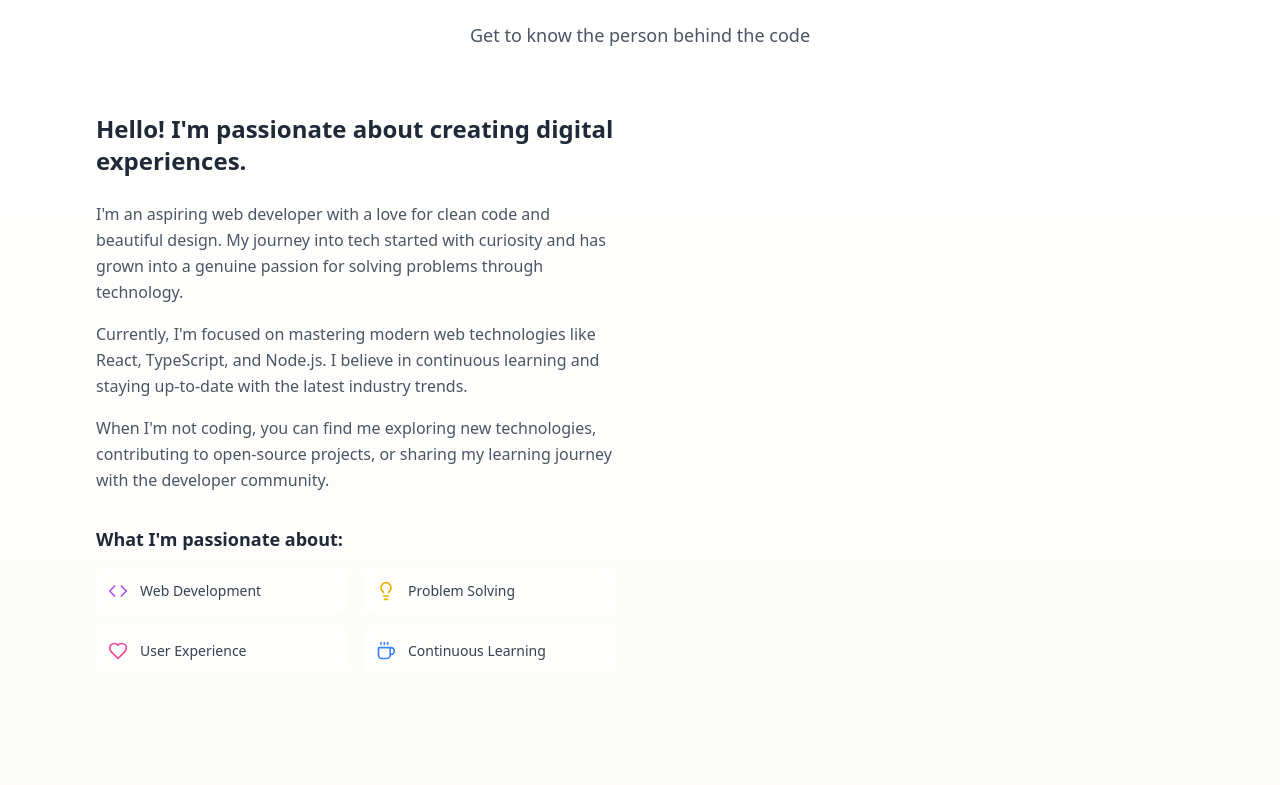
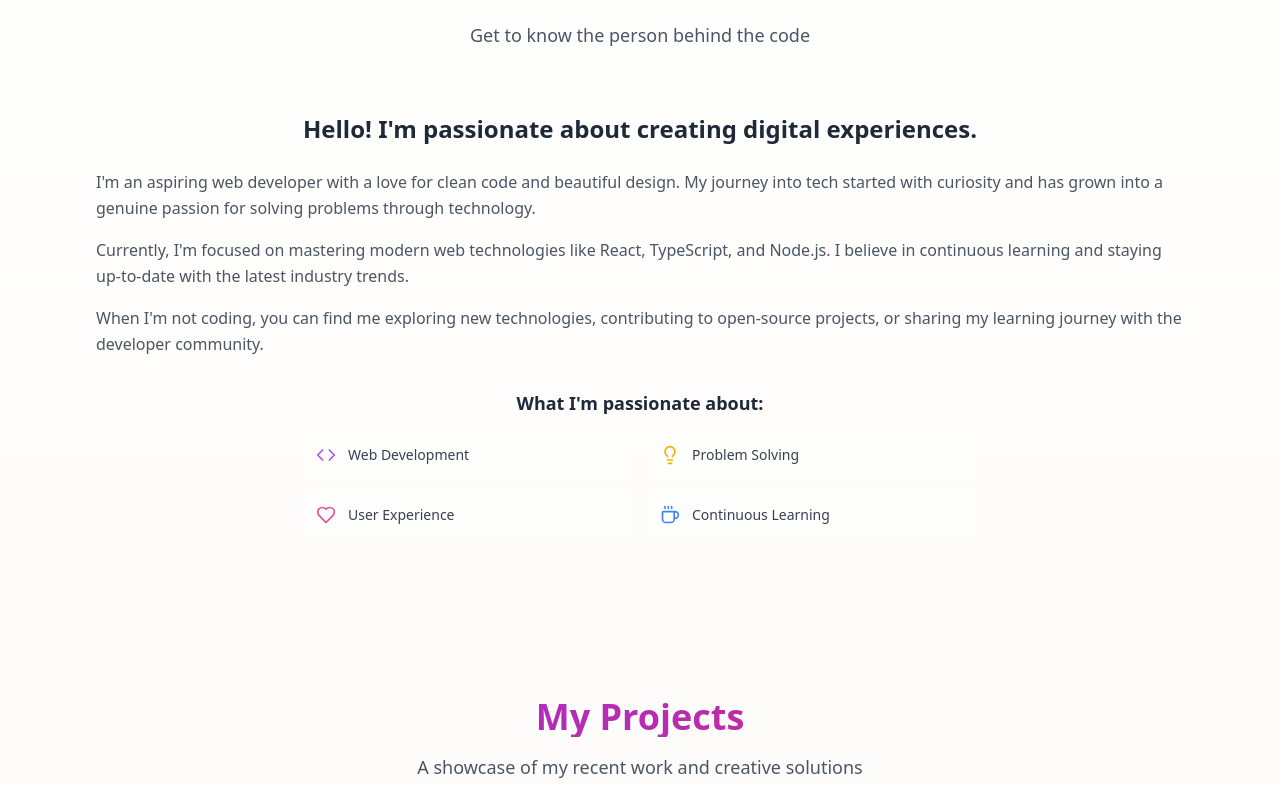
Before and after one commit to sania0607/welcoming-web-aura, a React (Vite) app: page / in a window 1280 px wide. Shown: the part 915-1700 px from the top of the page. Built offline with nearby package versions, Linux system fonts and the light colour scheme.

Commit message:
Fix: Center align heading and fill paragraph space
Center aligns the heading and ensures the paragraph fills the available white space in the About section.

```diff
--- a/src/components/About.tsx
+++ b/src/components/About.tsx
@@ -1,5 +1,7 @@
+
 import React from 'react';
 import { Heart, Code, Coffee, Lightbulb } from 'lucide-react';
+
 const About = () => {
   const interests = [{
     icon: Code,
@@ -18,7 +20,9 @@ const About = () => {
     text: "Continuous Learning",
     color: "text-blue-500"
   }];
-  return <section id="about" className="py-20 bg-gradient-to-b from-white to-cream/30">
+
+  return (
+    <section id="about" className="py-20 bg-gradient-to-b from-white to-cream/30">
       <div className="max-w-6xl mx-auto px-4 sm:px-6 lg:px-8">
         <div className="text-center mb-16">
           <h2 className="text-3xl md:text-4xl font-bold mb-4 bg-gradient-to-r from-purple-600 to-pink-600 bg-clip-text text-transparent">
@@ -29,14 +33,12 @@ const About = () => {
           </p>
         </div>
 
-        <div className="grid md:grid-cols-2 gap-12 items-center">
-          {/* Text Content */}
         <div className="animate-slide-in-left">
-            <h3 className="text-2xl font-semibold mb-6 text-gray-800">
+          <h3 className="text-2xl font-semibold mb-6 text-gray-800 text-center">
             Hello! I'm passionate about creating digital experiences.
           </h3>
 
-            <div className="space-y-4 text-gray-600 leading-relaxed">
+          <div className="space-y-4 text-gray-600 leading-relaxed max-w-full">
             <p>
               I'm an aspiring web developer with a love for clean code and beautiful design.
               My journey into tech started with curiosity and has grown into a genuine passion
@@ -57,24 +59,20 @@ const About = () => {
           </div>
 
           <div className="mt-8">
-              <h4 className="text-lg font-semibold mb-4 text-gray-800">What I'm passionate about:</h4>
-              <div className="grid grid-cols-2 gap-4">
-                {interests.map((interest, index) => <div key={index} className="flex items-center space-x-3 p-3 rounded-lg bg-white/50 backdrop-blur-sm">
+            <h4 className="text-lg font-semibold mb-4 text-gray-800 text-center">What I'm passionate about:</h4>
+            <div className="grid grid-cols-2 gap-4 max-w-2xl mx-auto">
+              {interests.map((interest, index) => (
+                <div key={index} className="flex items-center space-x-3 p-3 rounded-lg bg-white/50 backdrop-blur-sm">
                   <interest.icon className={`${interest.color}`} size={20} />
                   <span className="text-sm font-medium text-gray-700">{interest.text}</span>
-                  </div>)}
                 </div>
-            </div>
-          </div>
-
-          {/* Image/Visual Content */}
-          <div className="animate-fade-in-up">
-            <div className="relative">
-
+              ))}
             </div>
           </div>
         </div>
       </div>
-    </section>;
+    </section>
+  );
 };
+
 export default About;
```
Lines whose indentation alone changed are shown as unchanged.
